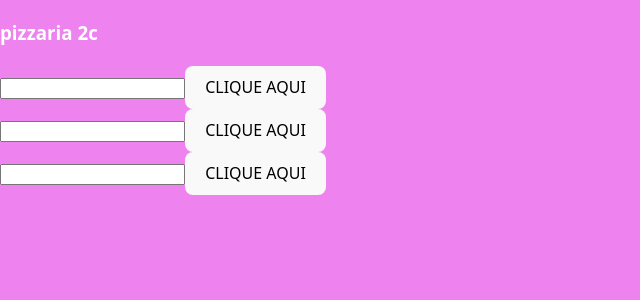
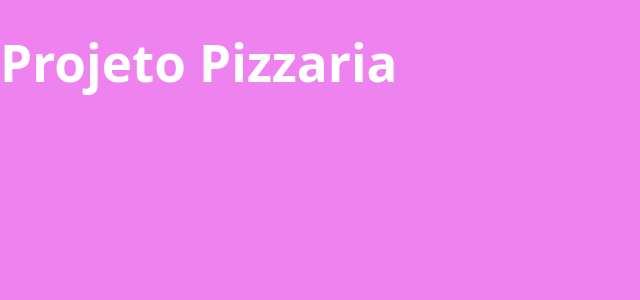
Before and after one commit to Pedro898/pizzaria2c2025, a React (Vite) app: page / in a window 1280 px wide. Shown: the top 300 px of the page, without its empty margins (0-640 px from the left). Built offline with nearby package versions, Linux system fonts and the light colour scheme.

Commit message:
componente

```diff
--- a/src/App.jsx
+++ b/src/App.jsx
@@ -1,43 +1,11 @@
-import {useState} from "react"
+import Produtos from "./pages/produtos";
 
-function App(){
-
-  const [nome,setNome] = useState('Ronaldo')
-
-  const Formulario = () => {
-    return (
-      <div>
-           <input
-      className="nome"
-      onChange={(e)=>{setNome(e.target.value)}}
-      name="nome"
-      type="text" />
-      <button
-      onClick={()=>{alert(nome)}}
-      className="botao">
-      CLIQUE AQUI
-      </button>
-      </div>
-    )
-  }
-
-  return(
-
+const App = () => {
+  return (
     <div>
-      <h3>pizzaria 2c</h3>
-      <Formulario/>
-      <Formulario/>
-      <Formulario/>
-
-
-
-
-
-
+      <h1> Projeto Pizzaria </h1>
     </div>
-  )
-
-
+  );
 }
 
-export default App
+export default App;
--- /dev/null
+++ b/src/pages/produtos/index.jsx
@@ -0,0 +1,15 @@
+const Produtos = () => {
+    return (
+        <div>
+          <h3> Listagem de Produtos</h3>
+          <ul>
+
+           <li> Pizza de Calabresa</li>
+           <li> Pizza de Muçarela</li>
+           <li> Pizza Dois Queijos </li>
+          </ul>
+        </div>
+      )
+    }
+
+    export default Produtos
```
Also changed, not shown: package.json (+7 -2 lines), 1 other file (tests, documents, lock files or other folders).
